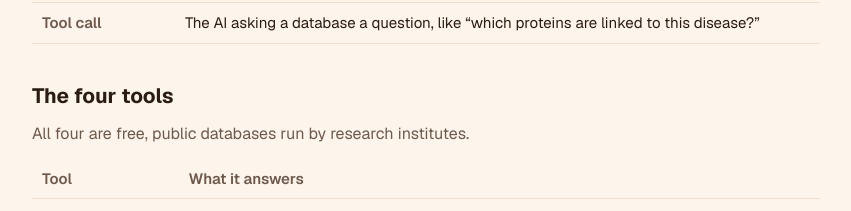
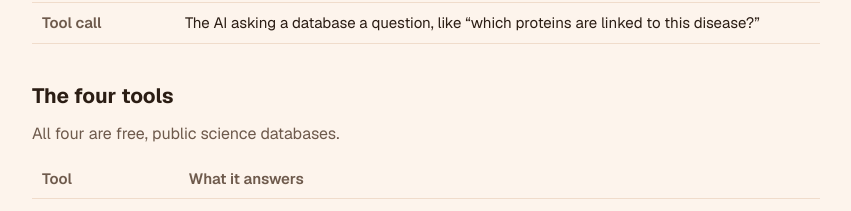
Before and after one commit to rarima-rajeev/orphan-match, a Next.js app: page /how-it-works in a window 1280 px wide. Shown: the part 1540-1751 px from the top of the page, without its empty margins (214-1065 px from the left). Built offline with nearby package versions, Linux system fonts and the light colour scheme.

Commit message:
Tools intro: free, public science databases
Co-Authored-By: Claude Opus 5.5 <noreply@anthropic.com>

```diff
--- a/app/how-it-works/page.tsx
+++ b/app/how-it-works/page.tsx
@@ -49,7 +49,7 @@ export default function HowItWorks() {
       </div>
 
       <h2>The four tools</h2>
-      <p className="muted">All four are free, public databases run by research institutes.</p>
+      <p className="muted">All four are free, public science databases.</p>
       <div className="table-wrap">
         <table>
           <thead><tr><th>Tool</th><th>What it answers</th></tr></thead>
```
